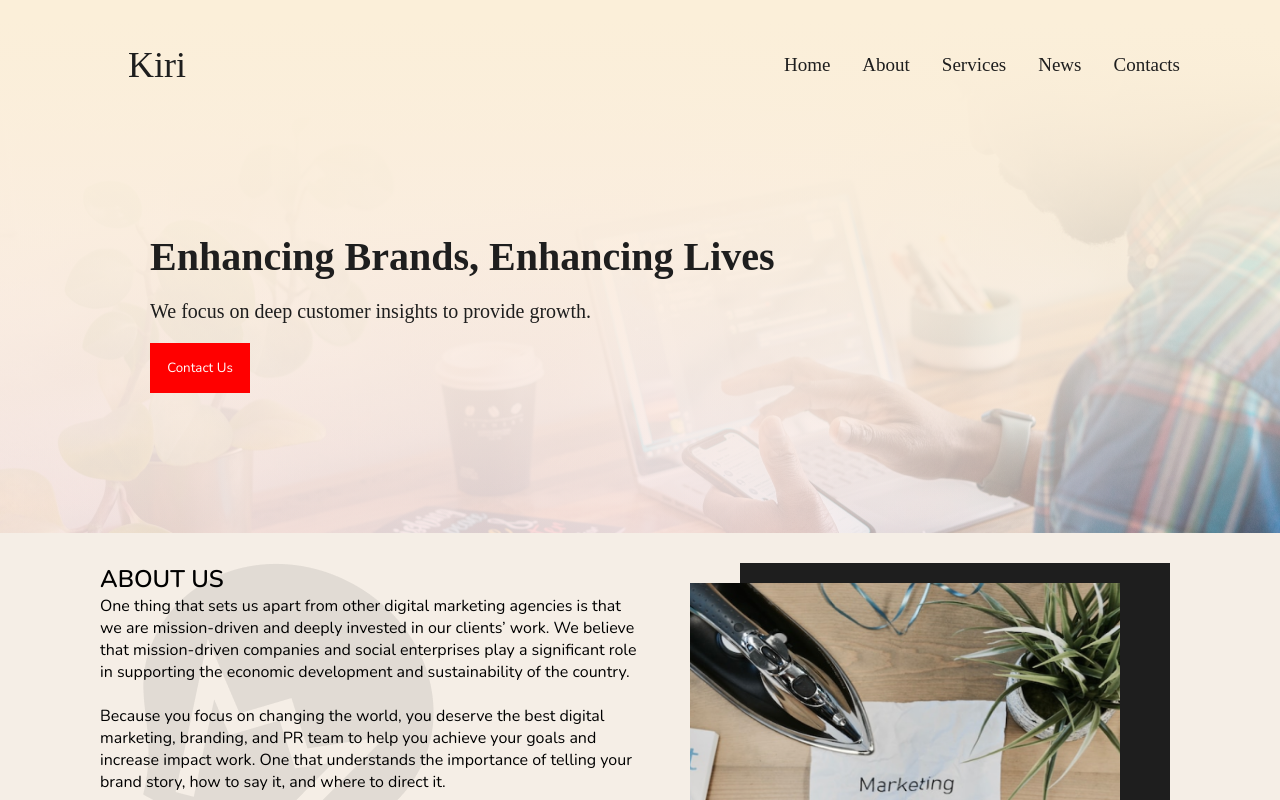
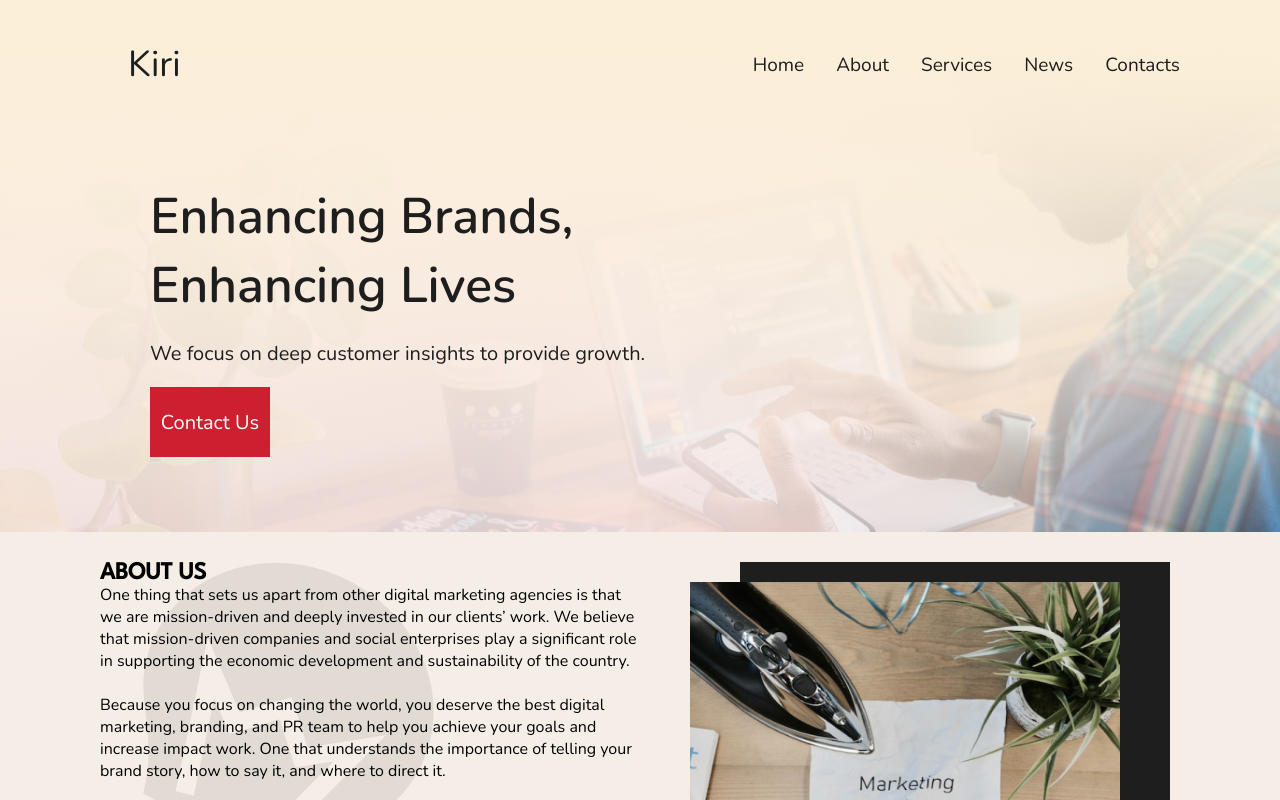
Before and after one commit to Imranyy/Kiri, a React (Create React App) app: page / in a window 1280 px wide. Shown: the top 800 px of the page. Built offline with nearby package versions, Linux system fonts and the light colour scheme.

Commit message:
Fix navbar and hero image

```diff
--- a/src/App.css
+++ b/src/App.css
@@ -1,12 +1,12 @@
-@import url('https://fonts.googleapis.com/css2?family=Nunito:wght@300;400;500;600&display=swap');
+@import url('https://fonts.googleapis.com/css2?family=League+Spartan:wght@400;500&family=Nunito:wght@300;400;500;600&display=swap');
 *{
   padding: 0;
   margin: 0;
   font-family: 'Nunito', sans-serif;
 }
-/* .header{
-  font-family: 'League Spartan';
-} */
+.heading{
+  font-family: 'League Spartan', sans-serif;
+}
 nav{
   margin-left: 128px;
   display: flex;
@@ -49,12 +49,19 @@ nav ul a:hover{
 }
 .Hero-image{
   width: 100%;
-  padding-top: 150px;
-  min-height: 300px;
+  padding-top: 100px;
+  min-height: 350px;
 }
 
 button{
   cursor: pointer;
+  margin-top:20px;
+   color:white;
+    background: #CC2031;
+    width: 120px;
+    height:70px;
+    border:none;
+    font-size: 20px;
 }
 
 /* about section */
--- a/src/components/HeroImage.js
+++ b/src/components/HeroImage.js
@@ -7,13 +7,16 @@ function HeroImage(props) {
             <Navbar/>
                 <div className='Hero-image'>
                     <div className='hero-text' style={{marginLeft:'150px'}}>
-                        <h1 className='Enhancing' style={{fontSize:'40px',fontWeight:'bolder',color:'#1E1E1E',fontFamily:'League Spartan'}}>
-                        Enhancing Brands, Enhancing Lives
+                        <h1 className='Enhancing' style={{fontSize:'50px',fontWeight:'bolder',color:'#1E1E1E'}}>
+                        Enhancing Brands,
                         </h1>
-                        <p className='text' style={{marginTop:"20px",fontSize:'20px',color:'#1E1E1E',fontFamily:'League Spartan'}}>
+                        <h1 className='Enhancing' style={{fontSize:'50px',fontWeight:'bolder',color:'#1E1E1E'}}>
+                        Enhancing Lives
+                        </h1>
+                        <p className='text' style={{marginTop:"20px",fontSize:'20px',color:'#1E1E1E'}}>
                             We focus on deep customer insights to provide growth.
                         </p>
-                        <button style={{marginTop:"20px", color:'white', background:'red',width:'100px',height:'50px', border:'none'}}>
+                        <button style={{}}>
                             Contact Us
                         </button>
                     </div>
--- a/src/components/Navbar.js
+++ b/src/components/Navbar.js
@@ -5,24 +5,24 @@ function Navbar(props) {
         <>
             <nav className="navbar" >
                 <div className="brand">
-                    <Link to='/' className="navbar-brand" style={{fontFamily:'League Spartan'}}>Kiri</Link>
+                    <Link to='/' className="navbar-brand">Kiri</Link>
                 </div>
                 <div className="collapse navbar-collapse" id="navbarSupportedContent">
                     <ul className="navbar-nav me-auto mb-2 mb-lg-0" >
                         <li className="nav-item">
-                            <Link to='/' className="nav-link active" aria-current="page" style={{fontFamily:'League Spartan'}}>Home</Link>
+                            <Link to='/' className="nav-link active" aria-current="page">Home</Link>
                         </li>
                         <li className="nav-item">
-                            <Link to='/about' className="nav-link" style={{fontFamily:'League Spartan'}}>About</Link>
+                            <Link to='/about' className="nav-link">About</Link>
                         </li>
                         <li className="nav-item">
-                            <Link to='/services' className="nav-link" style={{fontFamily:'League Spartan'}}>Services</Link>
+                            <Link to='/services' className="nav-link">Services</Link>
                         </li>
                         <li className="nav-item">
-                            <Link to='/news' className="nav-link" style={{fontFamily:'League Spartan'}}>News</Link>
+                            <Link to='/news' className="nav-link">News</Link>
                         </li>
                         <li className="nav-item">
-                            <Link to='/contacts' className="nav-link" style={{fontFamily:'League Spartan'}}>Contacts</Link>
+                            <Link to='/contacts' className="nav-link">Contacts</Link>
                         </li>
                     </ul>
                 </div>
```
